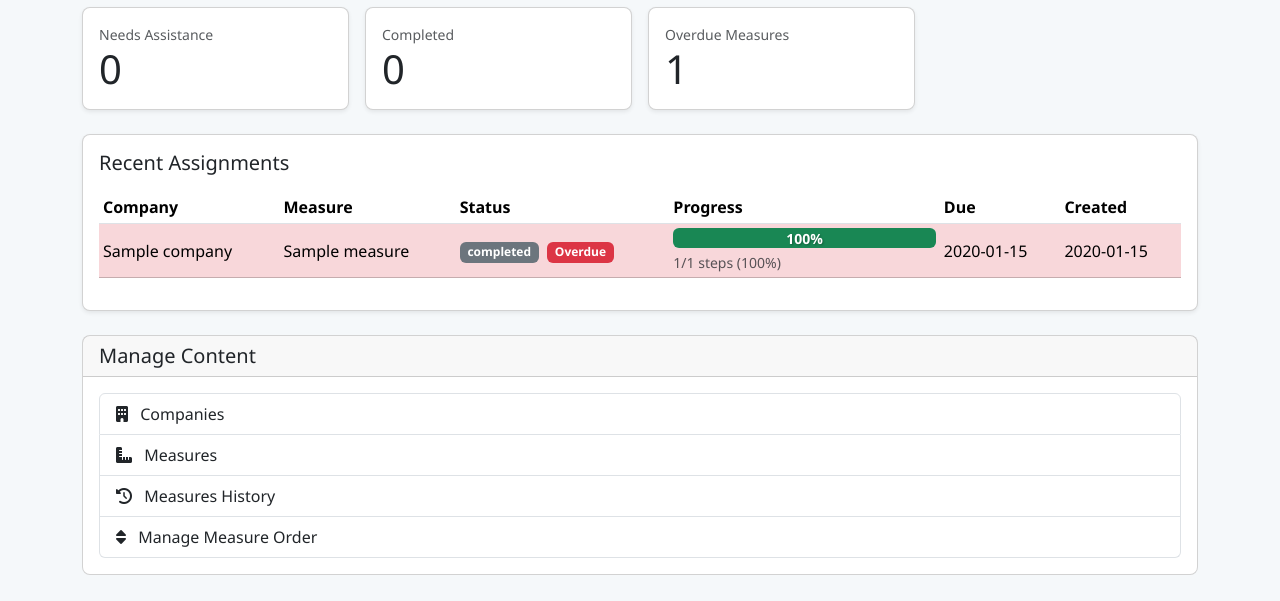
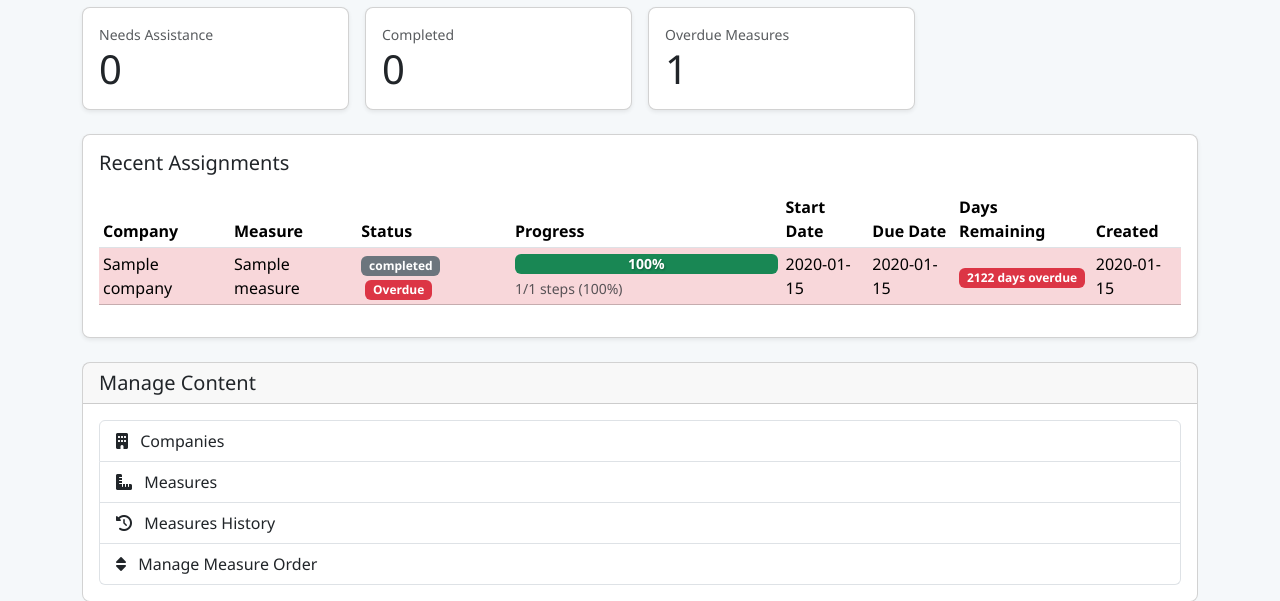
Before and after one commit to JeriahChetty/ptsa-tracker, a Flask app: page /admin/dashboard in a window 1280 px wide. Shown: the part 278-879 px from the top of the page. Run offline with Flask 3, Linux system fonts and the light colour scheme; a user stored in the database is signed in; tables that the repository leaves empty hold one stand-in row (values such as "Sample post").

Commit message:
feat: Add start dates, due dates, and countdown timers
Dashboard improvements:
- Added Start Date column to show when measures begin
- Added Days Remaining column with color-coded countdown
  - Red badge: Overdue measures
  - Yellow badge: Due today or within 7 days
  - Green badge: More than 7 days remaining
- Renamed 'Due' column to 'Due Date' for clarity

Measure Details improvements:
- Added prominent countdown alert showing days remaining
- Color-coded alerts (danger/warning/info) based on urgency
- Shows 'X days overdue' for past-due measures
- Calculates duration from start/end dates
- Improved date display formatting

```diff
--- a/app/templates/admin/dashboard.html
+++ b/app/templates/admin/dashboard.html
@@ -87,7 +87,9 @@
               <th scope="col">Measure</th>
               <th scope="col">Status</th>
               <th scope="col" class="w-25">Progress</th>
-              <th scope="col">Due</th>
+              <th scope="col">Start Date</th>
+              <th scope="col">Due Date</th>
+              <th scope="col">Days Remaining</th>
               <th scope="col">Created</th>
             </tr>
           </thead>
@@ -98,6 +100,11 @@
               {% set pct = ((done * 100) // (total if total else 1))|int %}
               {% set pct5 = ((pct // 5) * 5)|int %}
               {% set is_overdue = a.due_at and a.due_at < now and a.status != 'Completed' %}
+              {% if a.due_at and a.status != 'Completed' %}
+                {% set days_diff = ((a.due_at - now).days) %}
+              {% else %}
+                {% set days_diff = None %}
+              {% endif %}
               <tr{% if is_overdue %} class="table-danger"{% endif %}>
                 <td>{{ a.company.name if a.company else '—' }}</td>
                 <td>{{ a.measure.name if a.measure else '—' }}</td>
@@ -121,7 +128,25 @@
                   <div class="small text-muted mt-1">{{ done }}/{{ total }} steps ({{ pct }}%)</div>
                 </td>
                 <td>
+                  {% if a.start_date %}{{ a.start_date.strftime('%Y-%m-%d') }}{% else %}<span class="text-muted">—</span>{% endif %}
+                </td>
+                <td>
                   {% if a.due_at %}{{ a.due_at.strftime('%Y-%m-%d') }}{% else %}<span class="text-muted">—</span>{% endif %}
+                </td>
+                <td>
+                  {% if days_diff is not none %}
+                    {% if days_diff < 0 %}
+                      <span class="badge bg-danger">{{ days_diff|abs }} days overdue</span>
+                    {% elif days_diff == 0 %}
+                      <span class="badge bg-warning text-dark">Due today</span>
+                    {% elif days_diff <= 7 %}
+                      <span class="badge bg-warning text-dark">{{ days_diff }} days left</span>
+                    {% else %}
+                      <span class="badge bg-success">{{ days_diff }} days left</span>
+                    {% endif %}
+                  {% else %}
+                    <span class="text-muted">—</span>
+                  {% endif %}
                 </td>
                 <td>
                   {% if a.created_at %}{{ a.created_at.strftime('%Y-%m-%d') }}{% else %}<span class="text-muted">—</span>{% endif %}
```
Also changed, not shown: app/templates/admin/measure_profile.html (+24 -1 lines).
